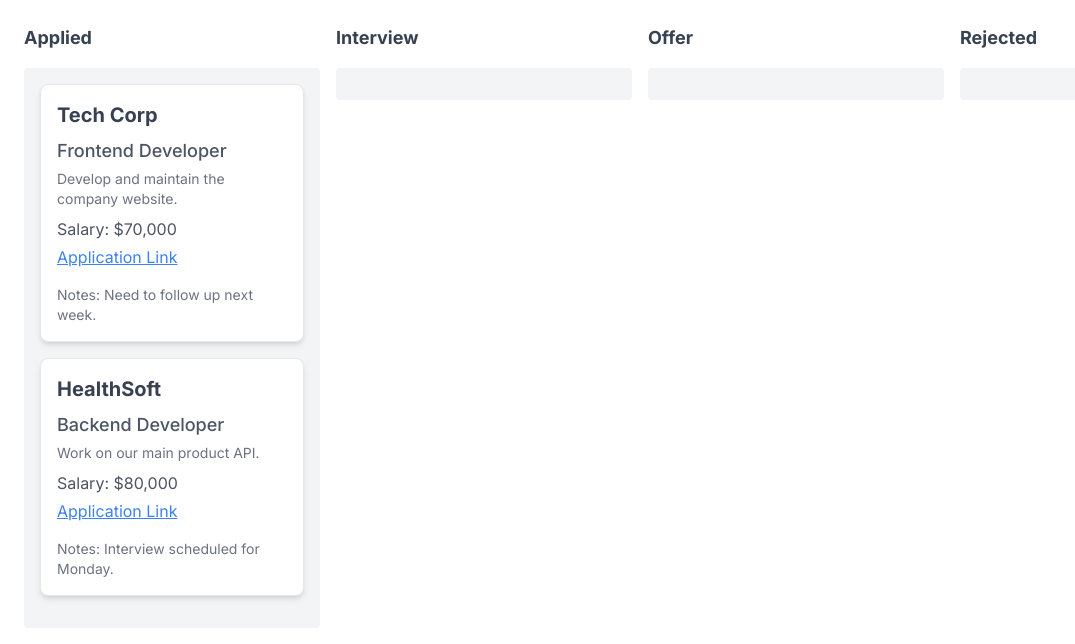
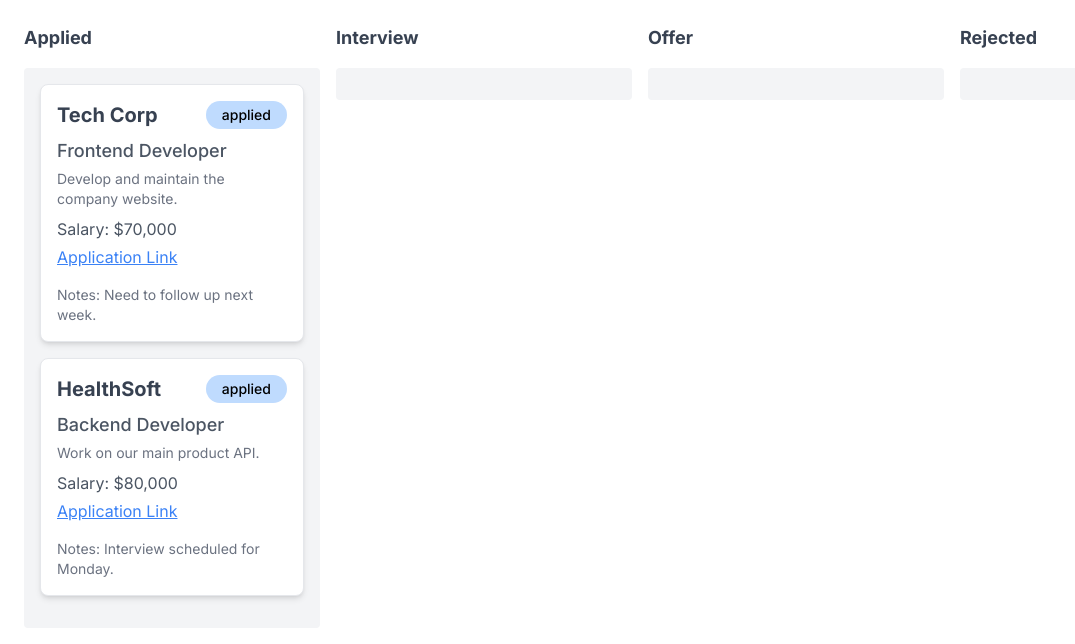
Before and after one commit to rscarbel/ryan, a Next.js app: page /application-tracking in a window 1280 px wide. Shown: the top 644 px of the page, without its empty margins (0-1075 px from the left). Built offline with nearby package versions, Linux system fonts and the light colour scheme.

Commit message:
add color changes to the status

```diff
--- a/app/application-tracking/ApplicationCard.tsx
+++ b/app/application-tracking/ApplicationCard.tsx
@@ -1,4 +1,5 @@
 import { Draggable } from "@hello-pangea/dnd";
+import { getStatusColor } from "./utils";
 
 interface ApplicationCardProps {
   cardData: {
@@ -8,14 +9,16 @@
     jobDescription: string;
     salary: string | number;
     applicationLink: string;
+    applicationDate: Date;
     notes: string;
   };
+  status: string;
   index: number;
 }
-
 const ApplicationCard: React.FC<ApplicationCardProps> = ({
   cardData,
   index,
+  status,
 }) => {
   return (
     <Draggable draggableId={cardData.id} index={index}>
@@ -24,8 +27,15 @@
           ref={provided.innerRef}
           {...provided.draggableProps}
           {...provided.dragHandleProps}
-          className="p-4 mb-4 bg-white shadow-md rounded-lg border border-gray-200"
+          className="p-4 mb-4 bg-white shadow-md rounded-lg border border-gray-200 relative"
         >
+          <div
+            className={`absolute top-4 right-4 rounded-full px-4 py-1 text-sm font-medium ${getStatusColor(
+              status
+            )}`}
+          >
+            {status}
+          </div>
           <div className="mb-2 text-xl font-bold text-gray-700">
             {cardData.companyName}
           </div>
--- a/app/application-tracking/Board.tsx
+++ b/app/application-tracking/Board.tsx
@@ -13,6 +13,7 @@
   salary: string | number;
   applicationLink: string;
   notes: string;
+  status: string;
 }
 
 interface ColumnType {
@@ -110,6 +111,7 @@
                         key={applicationCard.id}
                         cardData={applicationCard}
                         index={index}
+                        status={column.title.toLowerCase()}
                       />
                     ))}
                     {provided.placeholder}
--- a/app/application-tracking/dummyData.ts
+++ b/app/application-tracking/dummyData.ts
@@ -1,7 +1,7 @@
 const dummyData = {
   applicationCards: {
-    "task-1": {
-      id: "task-1",
+    "application-1": {
+      id: "application-1",
       companyName: "Tech Corp",
       jobTitle: "Frontend Developer",
       jobDescription: "Develop and maintain the company website.",
@@ -9,8 +9,8 @@
       applicationLink: "http://techcorp.com/jobs/frontend",
       notes: "Need to follow up next week.",
     },
-    "task-2": {
-      id: "task-2",
+    "application-2": {
+      id: "application-2",
       companyName: "HealthSoft",
       jobTitle: "Backend Developer",
       jobDescription: "Work on our main product API.",
@@ -20,10 +20,10 @@
     },
   },
   columns: {
-    "column-1": {
-      id: "column-1",
+    "application-column": {
+      id: "application-column",
       title: "Applied",
-      applicationCardIds: ["task-1", "task-2"],
+      applicationCardIds: ["application-1", "application-2"],
     },
     "column-2": {
       id: "column-2",
@@ -41,7 +41,7 @@
       applicationCardIds: [],
     },
   },
-  columnOrder: ["column-1", "column-2", "column-3", "column-4"],
+  columnOrder: ["application-column", "column-2", "column-3", "column-4"],
 };
 
 export default dummyData;
--- /dev/null
+++ b/app/application-tracking/utils.ts
@@ -0,0 +1,18 @@
+export const getStatusColor = (status: string) => {
+  switch (status) {
+    case "applied":
+      return "bg-blue-200";
+    case "interview":
+      return "bg-green-300";
+    case "offer":
+      return "bg-blue-700 text-slate-50";
+    case "rejected":
+      return "bg-red-700 text-slate-50";
+    case "passed":
+      return "bg-black text-slate-50";
+    case "accepted":
+      return "bg-green-700 text-slate-50";
+    default:
+      return "bg-gray-200";
+  }
+};
```
